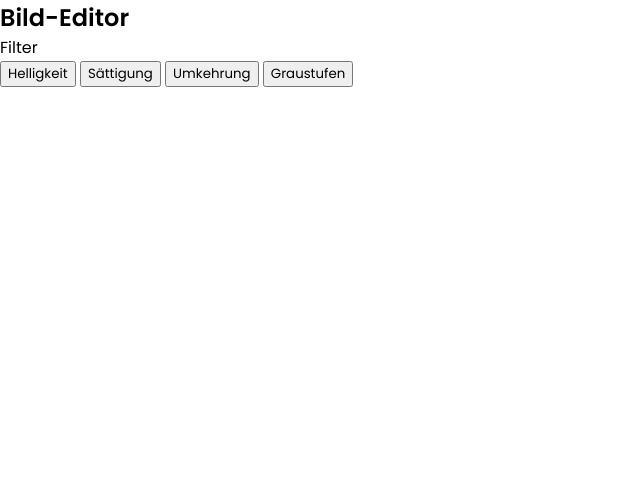
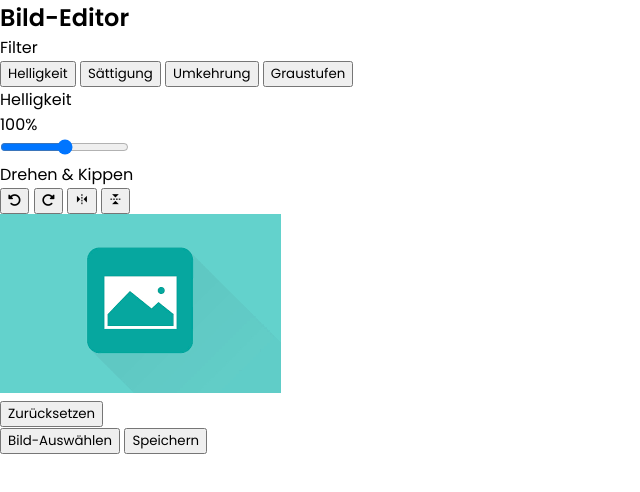
Before and after one commit to LukasVerwiebe/Bildbearbeitung, a plain HTML site: page index.html in a window 1280 px wide. Shown: the whole page, without its empty margins (0-640 px from the left). Drawn offline with nearby package versions, Linux system fonts and the light colour scheme.

Commit message:
Update Files

```diff
--- a/index.html
+++ b/index.html
@@ -25,14 +25,31 @@
             </div>
             <div class="slider">
               <div class="filter-info">
-
+                <p class="name">Helligkeit</p>
+                <p class="wert">100%</p>
               </div>
+              <input type="range" value="100" min="0" max="200">
             </div>
           </div>
           <div class="drehen"></div>
-
+            <label class"title">Drehen & Kippen</label>
+            <div class="optionen">
+              <button><i class="fa-solid fa-rotate-left"></i></button>
+              <button><i class="fa-solid fa-rotate-right"></i></button>
+              <button><i class="bx bx-reflect-vertical"></i></button>
+              <button><i class="bx bx-reflect-horizontal"></i></button>
+            </div>
         </div>
-        <div class="vorschaubild"></div>
+        <div class="vorschaubild">
+          <img src="platzhalter.png" alt="vorschaubild">
+        </div>
+      </div>
+      <div class="steuerung">
+        <button class="zurücksetzen-filter">Zurücksetzen</button>
+        <div class="zeile">
+          <button class="weahle-bild">Bild-Auswählen</button>
+          <button class="speicher-bild">Speichern</button>
+        </div>
       </div>
     </div>
 
```
Also changed, not shown: platzhalter.png (added).
